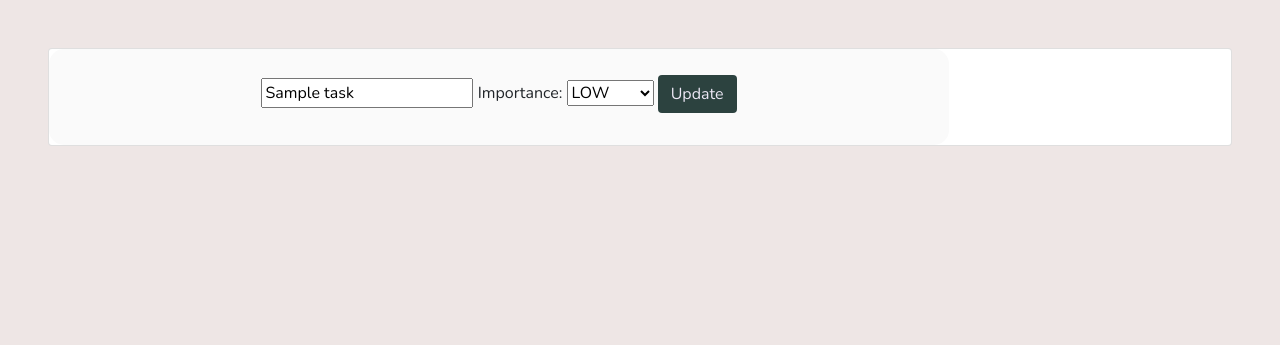
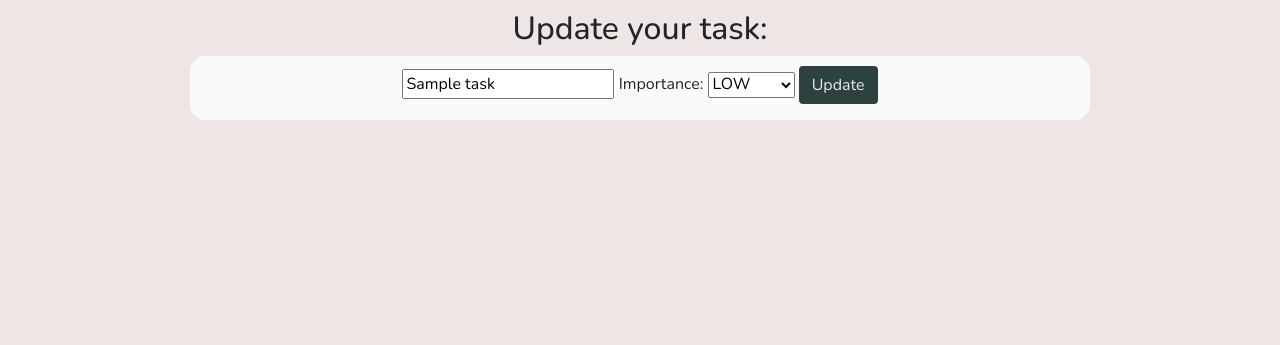
Before and after one commit to HodoIsmail/To-Do-App, a Django app: page /update_task/1/ in a window 1280 px wide. Shown: the part 101-446 px from the top of the page. Run offline with Django 4.2, Linux system fonts and the light colour scheme; tables that the repository leaves empty hold one stand-in row (values such as "Sample post"); some libraries are stand-ins or nearby versions.

Commit message:
add header to update task page

```diff
--- a/static/css/style.css
+++ b/static/css/style.css
@@ -14,33 +27,40 @@ nav{
     color: #fafafa;
 }
 
-.header-bar{
-    text-align: center;
-    padding-top: 10px;
-}
+
+
 .nav-item {
     font-size: 20px;
     list-style: none;
 
+}
 
-}
 .nav-item .nav-link{
     color: #fafafa;
 }
+
+/* Task-list styling */
+
 .brand, h2{
     font-size: 50px;
     color: #fafafa;
 }
-.main-bg{
-    background-color:#eee6e5;
+
+.header-bar{
+    text-align: center;
+    padding-top: 10px;
+    color: #212529;
 }
+
+.header-bar h2{
+    color: #212529;
+}
+
 
 .new-task{
     background-color:#fafafa;
     border-radius: 15px !important;
     max-width: 900px !important;
-
-
 }
 
 
--- a/tasks/templates/tasks/update_task.html
+++ b/tasks/templates/tasks/update_task.html
@@ -1,7 +1,12 @@
 {% extends "base.html" %}
 {% block content %}
-<div class="card m-5 rounded text-center">
-  <div class="card-body new-task">
+<div class="header-bar">
+  <h2>Update your task:</h2>
+</div>
+<div class="container">
+  <div class="row new-task mx-auto text-center">
+    <div class="col-12">
+
 <form method="POST">
 
     {% csrf_token %}
@@ -13,4 +18,5 @@
   <p>{{task.created_on}}</p>
  </div>
 </div>
+</div>
   {% endblock %}
--- a/templates/account/login.html
+++ b/templates/account/login.html
@@ -13,7 +13,9 @@
 
     <div class="row ">
         <div class="col-md-6 image center">
+
                   <h5 class="slogan">Partner in productivity</h5>
+
         </div>
 
         <div class="col-md-6 text-center">
```
Also changed, not shown: other parts of static/css/style.css (+44 -25 lines), static/images/imageedit_1_7195005552.jpg (added), 2 other files.
